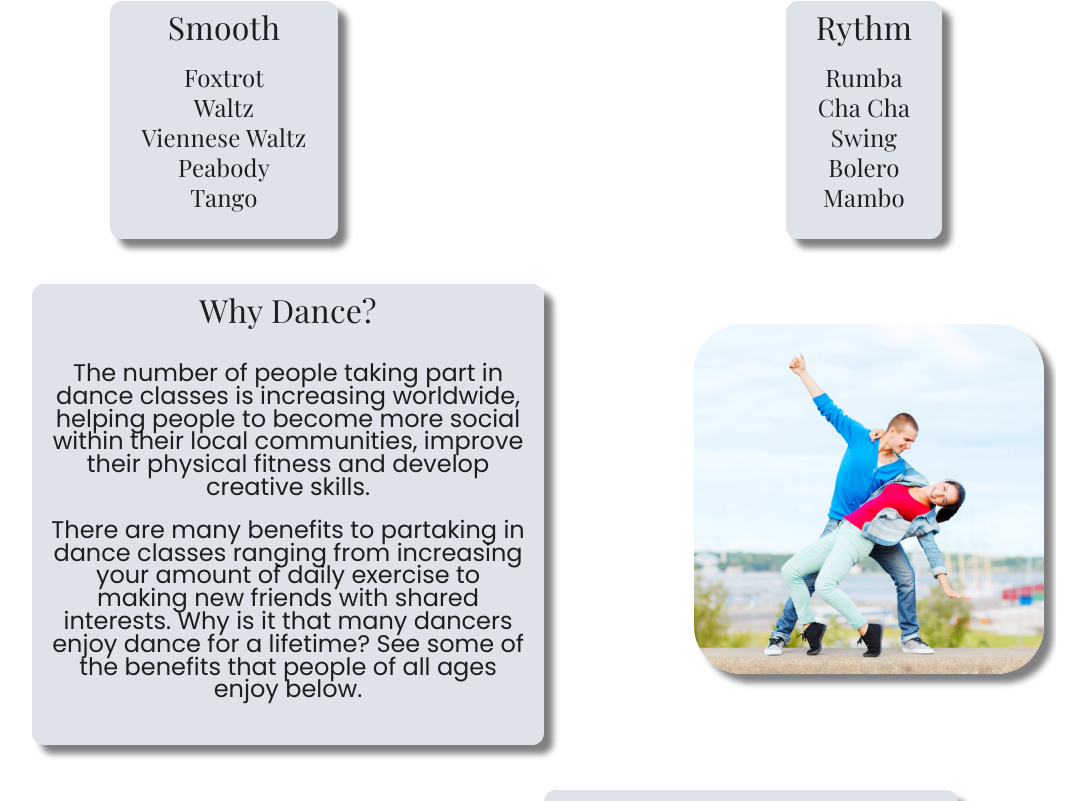
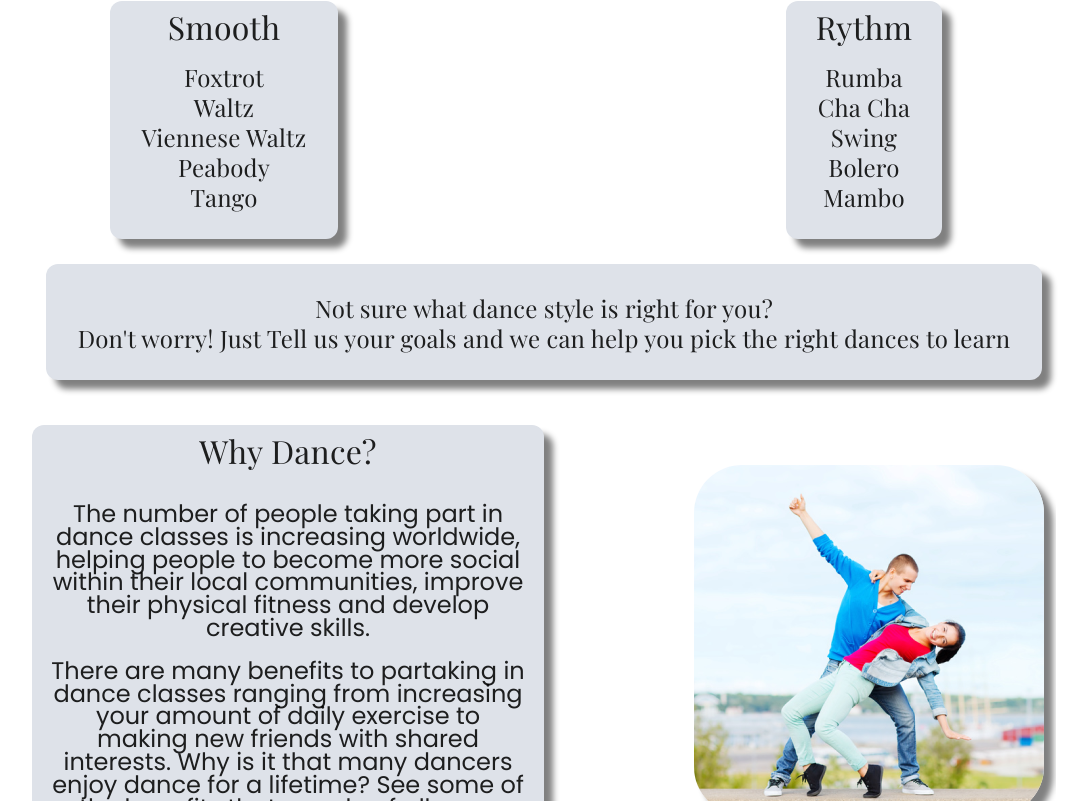
Before and after one commit to th2n10s4u/embd-website, a React (Create React App) app: page / in a window 1280 px wide. Shown: the part 2158-2959 px from the top of the page, without its empty margins (96-1183 px from the left). Built offline with nearby package versions, Linux system fonts and the light colour scheme.

Commit message:
Update StylesOfDance.js
Added the final TemplateTextCard.

```diff
--- a/src/assets/components/StylesOfDance.js
+++ b/src/assets/components/StylesOfDance.js
@@ -50,7 +50,15 @@ export default function StylesOfDance() {
           ListText={["Rumba", "Cha Cha", "Jive", "Paso Doble", "Samba"]}
         />
       </Box>
-      <Box sx={{ display: "flex", flexDirection: "row", alignItems: "center" }}>
+
+      <Box
+        sx={{
+          display: "flex",
+          flexDirection: "row",
+          justifyContent: "space-evenly",
+          alignItems: "center",
+        }}
+      >
         <TemplateTextCard
           TextCardHeader="Smooth"
           ListText={["Foxtrot", "Waltz", "Viennese Waltz", "Peabody", "Tango"]}
@@ -61,8 +69,16 @@ export default function StylesOfDance() {
           ListText={["Rumba", "Cha Cha", "Swing", "Bolero", "Mambo"]}
         />
       </Box>
+
+      <TemplateTextCard
+        ListText={[
+          "Not sure what dance style is right for you?",
+          "Don't worry! Just Tell us your goals and we can help you pick the right dances to learn",
+        ]}
+      />
     </React.Fragment>
   );
 }
 
 //TODO: Display: flex causes the card to shrink for some reason.
+// add a fixed width to each box?
```
